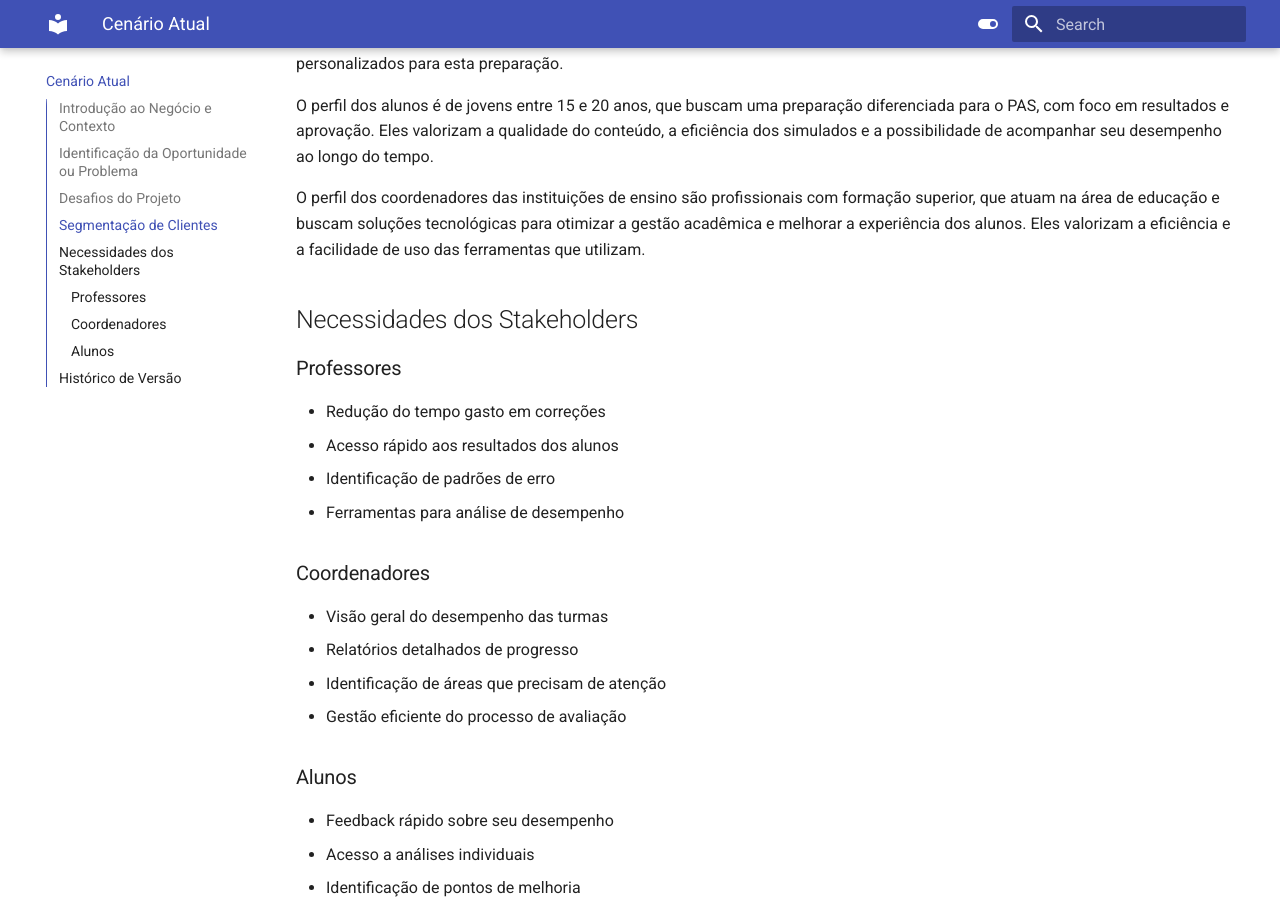
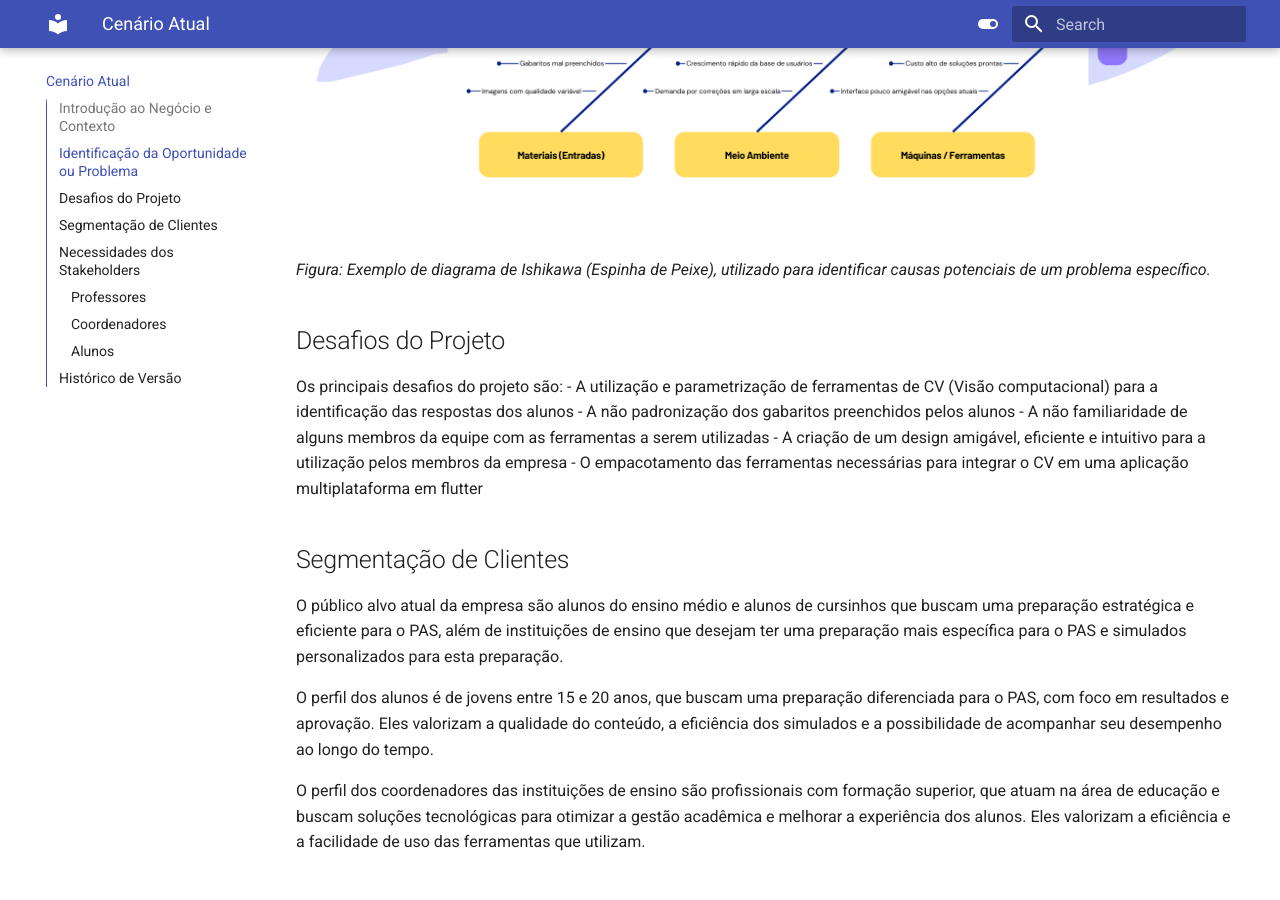
Before and after one commit to mdsreq-fga-unb/2025.1-T01-CORIGGE, an MkDocs documentation site: the page built from docs/cenario-atual.md, in a window 1280 px wide and 900 px high, scrolled down 1310 px. Built offline with MkDocs 1.6.1 and Material for MkDocs 9.7.7, drawn with Linux system fonts in a browser that asks for light colours.

Commit message:
Docs: add fish bone.

```diff
--- a/docs/cenario-atual.md
+++ b/docs/cenario-atual.md
@@ -11,6 +11,11 @@ A Guia do PAS é uma empresa especializada na preparação de estudantes para o
 Com o crescimento da base de usuários e o aumento no número de clientes B2B buscando a realização de simulados em suas escolas, percebeu-se algumas dificuldades na obtenção das respostas dos alunos, na inserção desses dados no banco de dados da empresa e a visualização desses dados de forma efetiva pelos coordenadores das escolas parceiras. Após a aplicação do simulado é necessário registrar as respostas de cada aluno e associar esses dados com a matrícula do aluno, utilizando desses dados em uma planilha .csv para ser cadastrada no sistema da empresa. Mesmo fazendo uso de serviços de outras empresas para realizar essa identificação dos gabaritos, essas soluções eram demoradas e muito custosas (demorando mais de um mês para receber os resultados e custando em média R$1500.00 por simulado), não tendo sido possível encontrar uma solução rápida, de fácil uso e barata para a realização de grandes simulados ou de simulados em várias escolas em um curto período de tempo.
 
 A empresa já tentou desenvolver uma solução anteriormente, também chamada Corigge, mas esta primeira versão apresentou diversos problemas técnicos que comprometeram sua utilização efetiva. O sistema anterior, que era uma aplicação web, necessitava de manutenção constante e apresentava várias limitações operacionais: o servidor precisava estar sempre ativo em um computador específico com boa capacidade de processamento, onde um script Python precisava ser executado manualmente para permitir que outros usuários acessassem o sistema. Além disso, o sistema apresentava instabilidades frequentes, com múltiplas ocorrências de crashes tanto no servidor quanto na aplicação, sem mecanismos de auto-recuperação. A necessidade de ajustes manuais de parâmetros pelos usuários finais também se mostrou um obstáculo significativo para a adoção do sistema. A funcionalidade do sistema anterior era limitada apenas à identificação das respostas dos alunos, sem oferecer recursos adicionais como análise de desempenho, geração de relatórios ou personalização de gabaritos.
+
+![Diagrama de Causa e Efeito (Espinha de Peixe)](assets/fish-bone.png)
+
+*Figura: Exemplo de diagrama de Ishikawa (Espinha de Peixe), utilizado para identificar causas potenciais de um problema específico.*
+
 
 ## Desafios do Projeto
 
```
Also changed, not shown: docs/assets/fish-bone.png (added).
